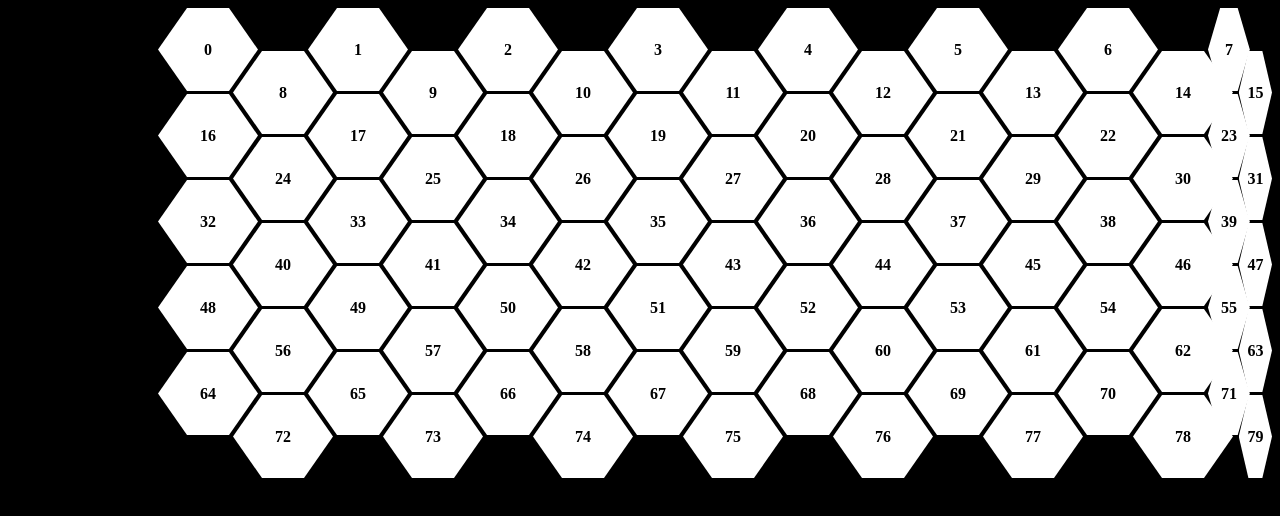
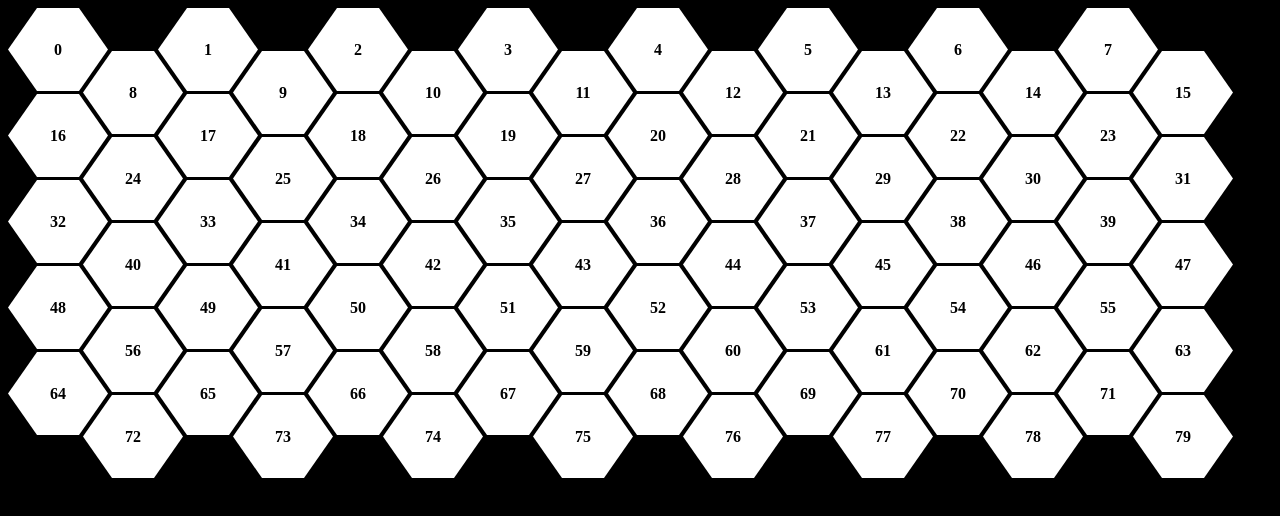
Before and after one commit to RMo-Sloth/game-1, an Angular app: page / in a window 1280 px wide. Shown: the top 516 px of the page. Built offline with nearby package versions, Linux system fonts and the light colour scheme.

Commit message:
properly updated cell style

```diff
--- a/src/app/modules/board/components/board/board.component.html
+++ b/src/app/modules/board/components/board/board.component.html
@@ -7,7 +7,7 @@
         *ngFor="let cell of this.board.cells"
         [cell]="cell"
         [ngStyle]="{
-            gridColumn: ( cell.column * 4 + (cell.row % 2 === 1 ? 1: 3 ) ) + '/ span 3',
+            gridColumn: cell.column * 4 - (cell.row % 2 === 1 ? 3: 1 ) + '/ span 3',
             gridRow: cell.row + '/ span 2'
         }"
     ></app-board-cell>
```
